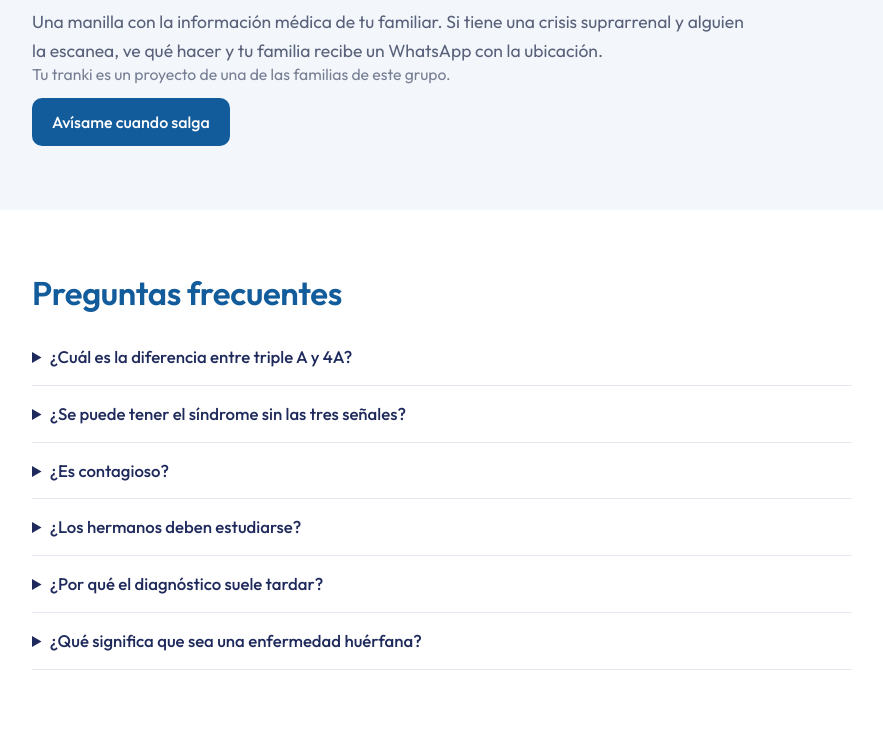
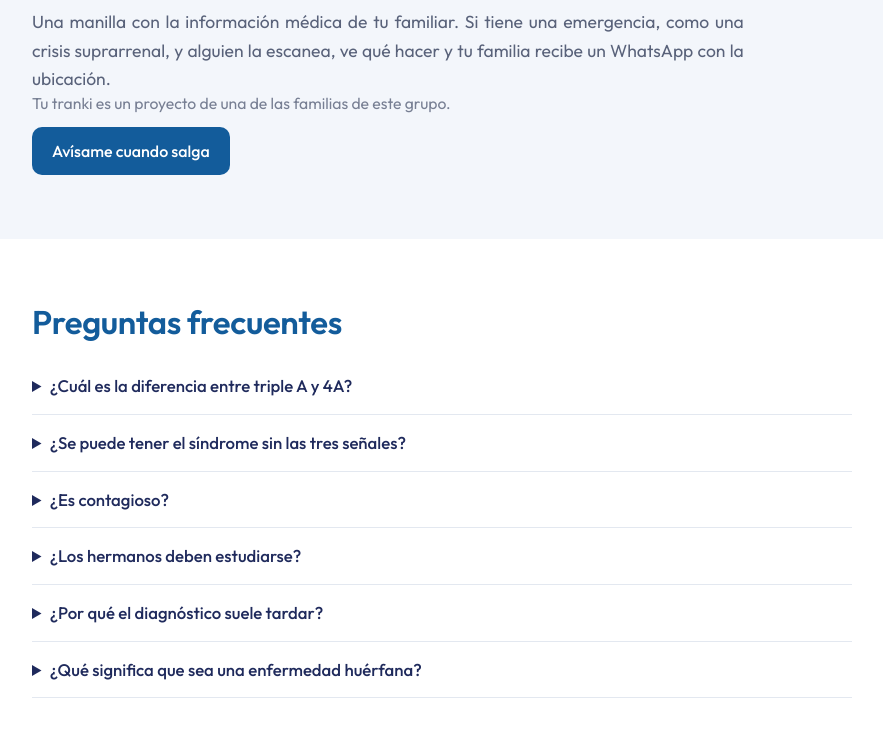
Before and after one commit to sindromedeallgrove/sindromedeallgrove, a plain HTML site: page comunidad.html in a window 1280 px wide. Shown: the part 977-1708 px from the top of the page, without its empty margins (100-983 px from the left). Drawn offline with Linux system fonts and the light colour scheme.

Commit message:
Tu tranki: emergencia en general, con la crisis suprarrenal como ejemplo
Co-Authored-By: Claude Opus 5.5 <noreply@anthropic.com>
Claude-Session: https://claude.ai/code/session_01Rq5kBfdtZ9pub8CAfG6hh1

```diff
--- a/comunidad.html
+++ b/comunidad.html
@@ -53,7 +53,7 @@
   <p class="msg" style="margin-top:16px" data-en="This space does not replace a medical consultation. In an emergency, go to a health service.">Este espacio no reemplaza una consulta médica. Ante una urgencia, acuda al servicio de salud.</p>
   <div class="tranki" id="tu-tranki"><span class="soon" data-en="Coming soon">Muy pronto</span>
     <h3 class="tk-logo"><img class="tk-claro" src="img/tutranki-logo-verde.svg" alt="Tu tranki" width="200" height="43"><img class="tk-oscuro" src="img/tutranki-logo-blanco.svg" alt="Tu tranki" width="200" height="43"></h3>
-    <p data-en="A bracelet with your relative's medical information. If they have an adrenal crisis and someone scans it, that person sees what to do and your family gets a WhatsApp message with the location.">Una manilla con la información médica de tu familiar. Si tiene una crisis suprarrenal y alguien la escanea, ve qué hacer y tu familia recibe un WhatsApp con la ubicación.</p>
+    <p data-en="A bracelet with your relative's medical information. If they have an emergency, such as an adrenal crisis, and someone scans it, that person sees what to do and your family gets a WhatsApp message with the location.">Una manilla con la información médica de tu familiar. Si tiene una emergencia, como una crisis suprarrenal, y alguien la escanea, ve qué hacer y tu familia recibe un WhatsApp con la ubicación.</p>
     <p class="tk-nota" data-en="Tu tranki is a project of one of the families in this group.">Tu tranki es un proyecto de una de las familias de este grupo.</p>
     <a class="btn blue" href="https://staffgestionintegral.com.co/tu-tranki" target="_blank" rel="noopener" data-en="Let me know when it's out">Avísame cuando salga</a></div>
 </div></section><section id="preguntas"><div class="wrap">
```
Also changed, not shown: index.html (+1 -1 lines).
